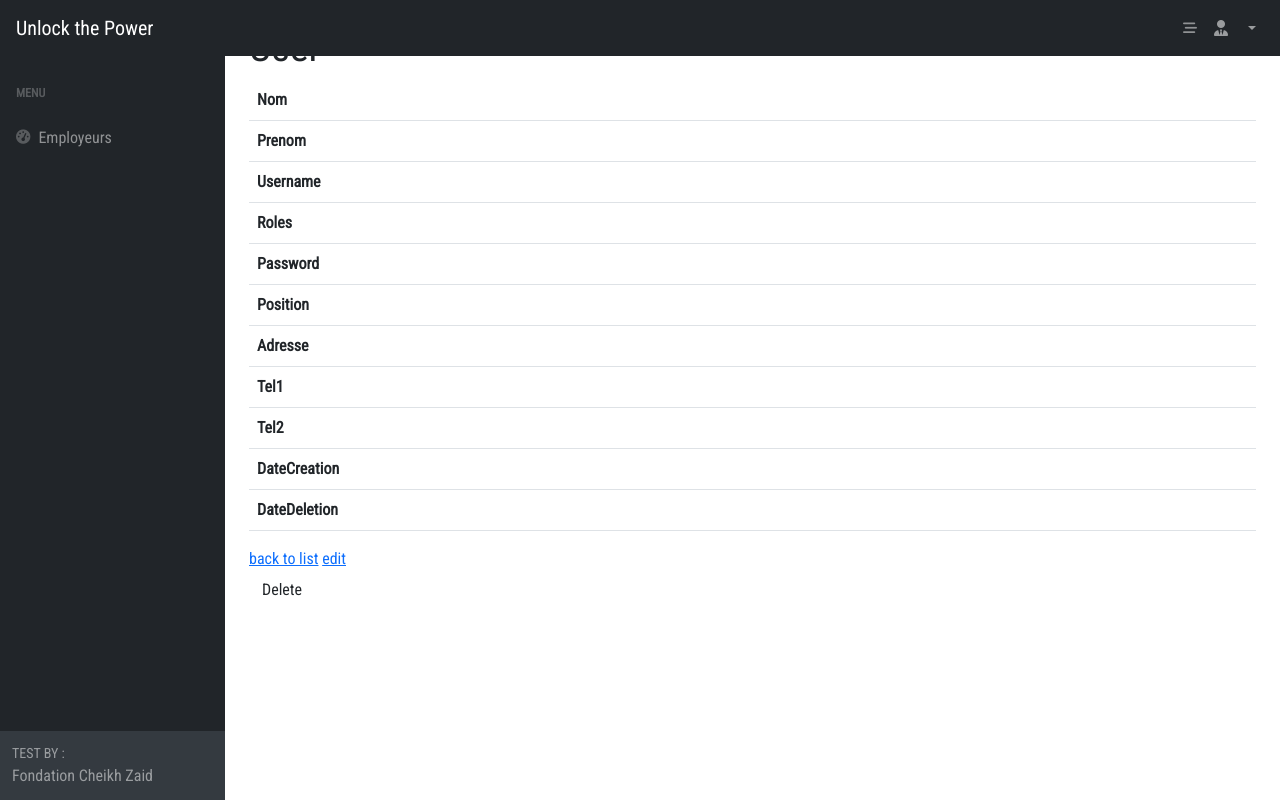
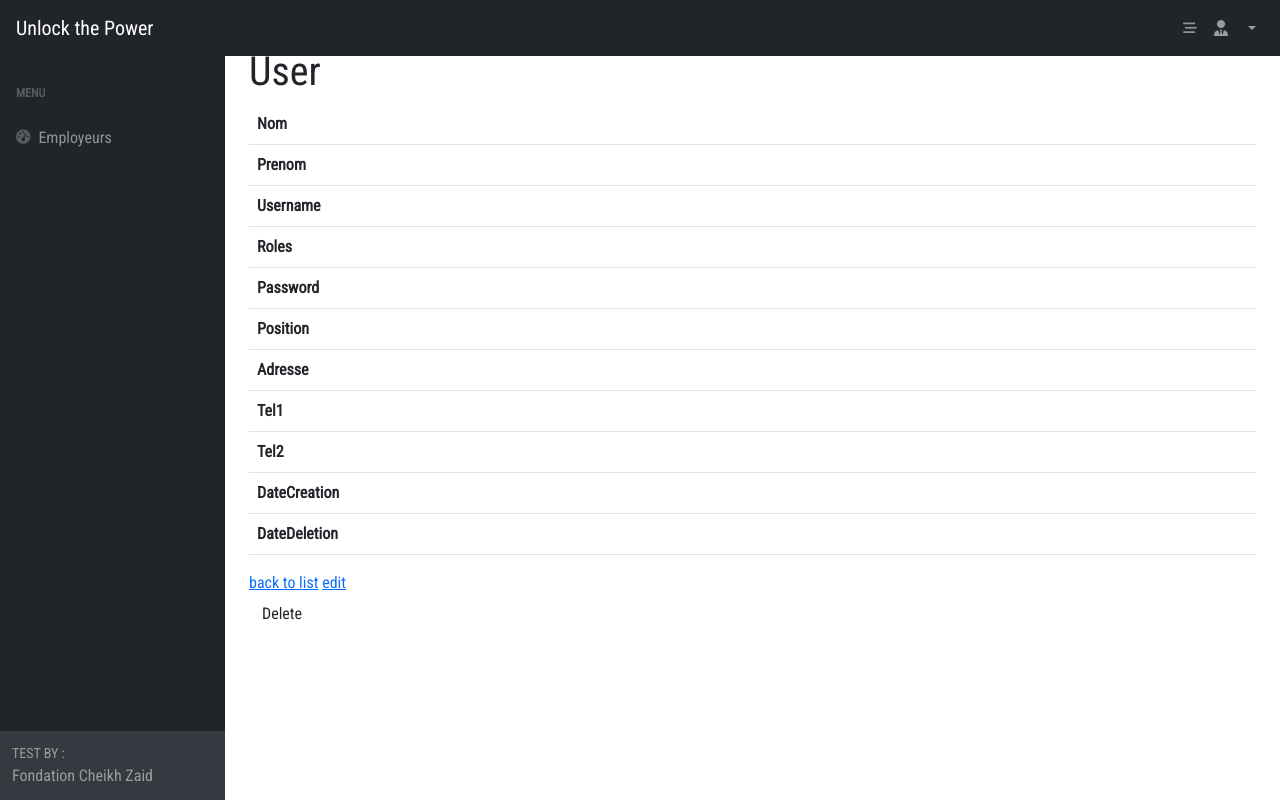
Before and after one commit to SanaeBouazzah/TransformData_DataTables, a Symfony app: template templates/gestion_users/user/show.html.twig in a window 1280 px wide. Run offline with Twig, Linux system fonts and the light colour scheme; the template is opened without the code that fills it, so the values that code supplies are empty; style sheets or scripts are compiled from the project's sources; some libraries are stand-ins or nearby versions.

Commit message:
Update View

```diff
--- a/templates/layout/index.html.twig
+++ b/templates/layout/index.html.twig
@@ -5,7 +5,7 @@
 			{{include('components/sidebar.html.twig')}}
 			<div id="layoutSidenav_content">
 				<main>
-					<div class="container-fluid px-4">
+					<div class="container-fluid px-4 pt-4">
 						{% block content %}{% endblock %}
 					</div>
 				</main>
```
